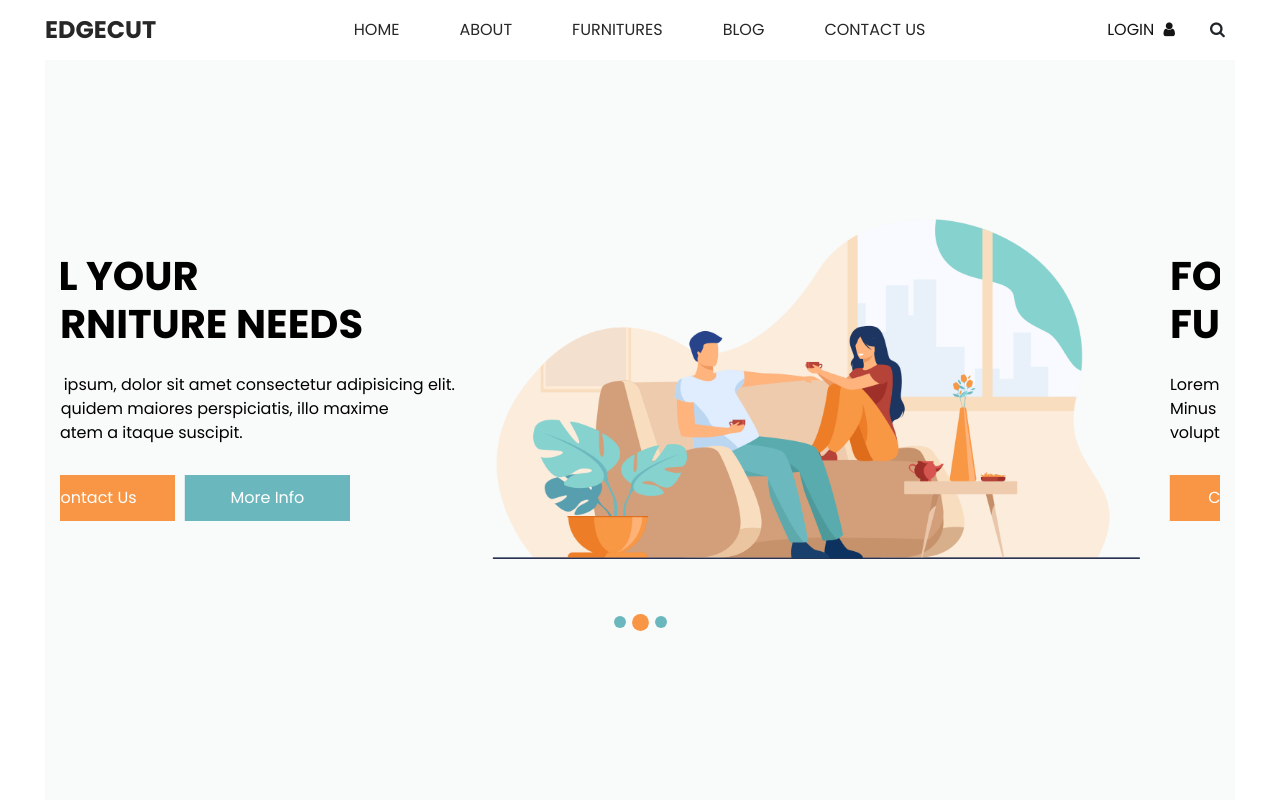
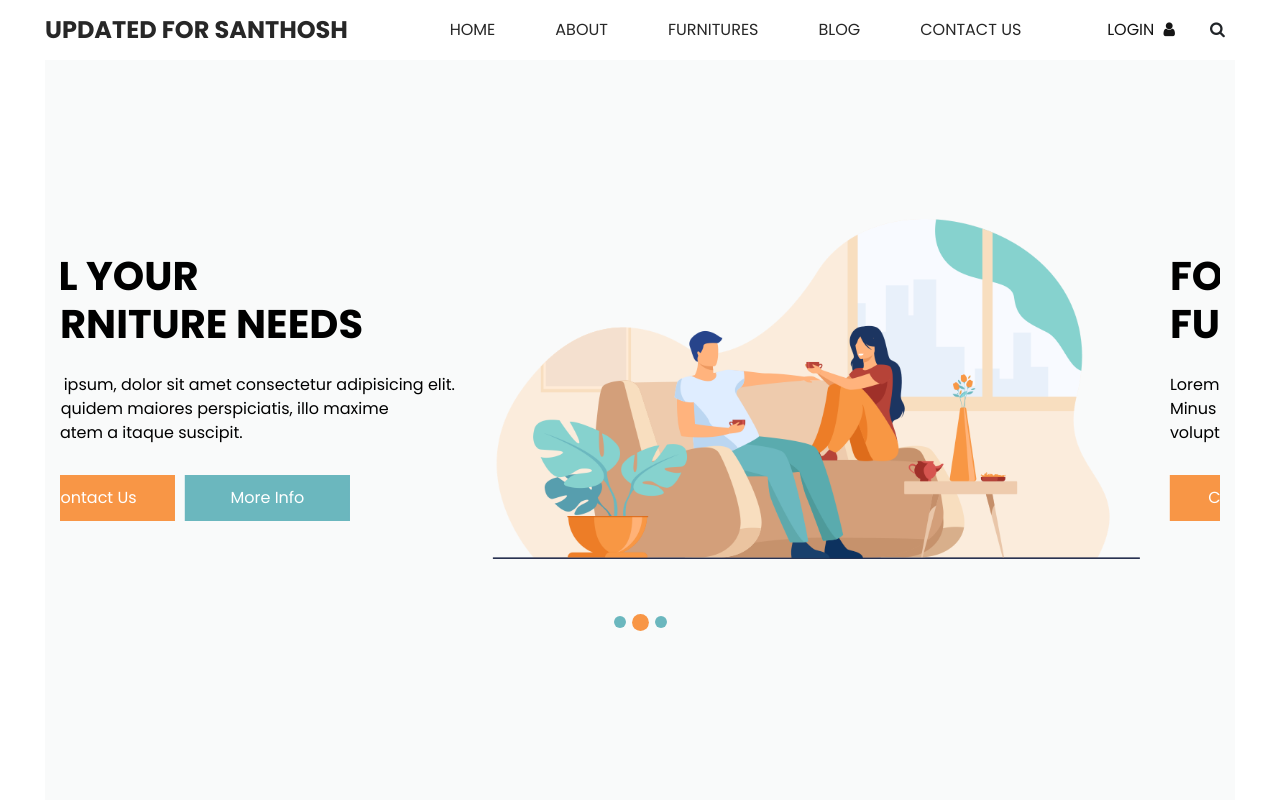
Before and after one commit to S-Santhosh15/Project1, a plain HTML site: page index.html in a window 1280 px wide. Shown: the top 800 px of the page. Drawn offline with Linux system fonts and the light colour scheme; some packages are replaced by stand-ins of ours; a script that the page names is missing.

Commit message:
Update index.html by rithesh

```diff
--- a/index.html
+++ b/index.html
@@ -39,7 +39,7 @@
       <nav class="navbar navbar-expand-lg custom_nav-container ">
         <a class="navbar-brand" href="index.html">
           <span>
-            Edgecut
+            Updated for santhosh
           </span>
         </a>
         <button class="navbar-toggler" type="button" data-toggle="collapse" data-target="#navbarSupportedContent" aria-controls="navbarSupportedContent" aria-expanded="false" aria-label="Toggle navigation">
```
